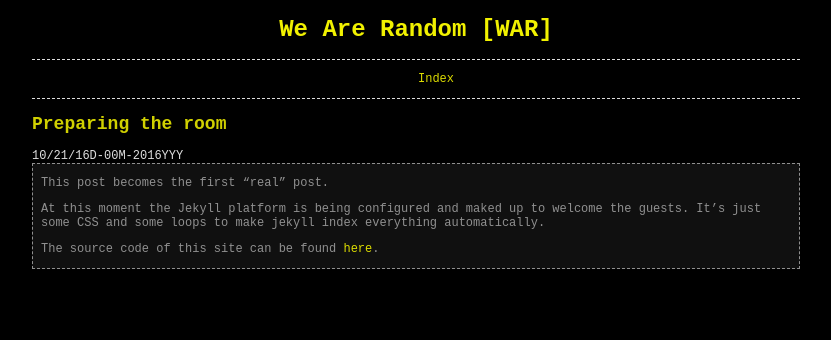
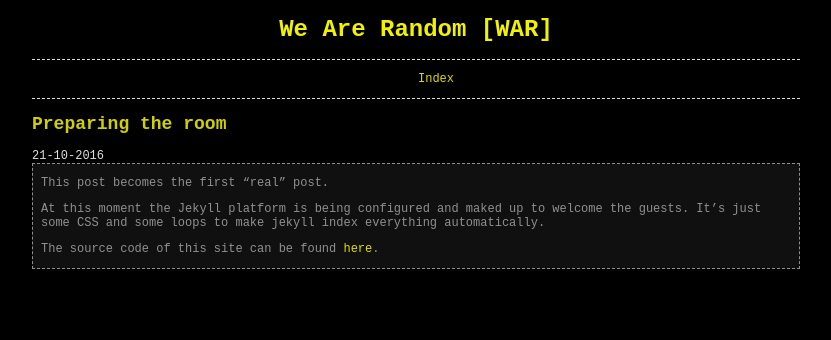
Before and after one commit to wearerandom/wearerandom.github.io, a Jekyll site: the page built from _posts/2016-10-21-preparing-the-room.md, in a window 1280 px wide. Shown: the top 340 px of the page, without its empty margins (224-1055 px from the left). Built offline with Jekyll 4.4.1, drawn with Linux system fonts in a browser that asks for light colours.

Commit message:
Update default.html

```diff
--- a/_layouts/default.html
+++ b/_layouts/default.html
@@ -3,7 +3,7 @@
       <h1>We Are Random [WAR]</h1>
       {% include navbar.html %}
       <h2>{{ page.title }}</h2>
-      {{ page.date | date: "%DD-%MM-%YYYY" }}
+      {{ page.date | date: "%d-%m-%Y" }}
     <div class="postcont">
       {{ content }}
     </div>
```
